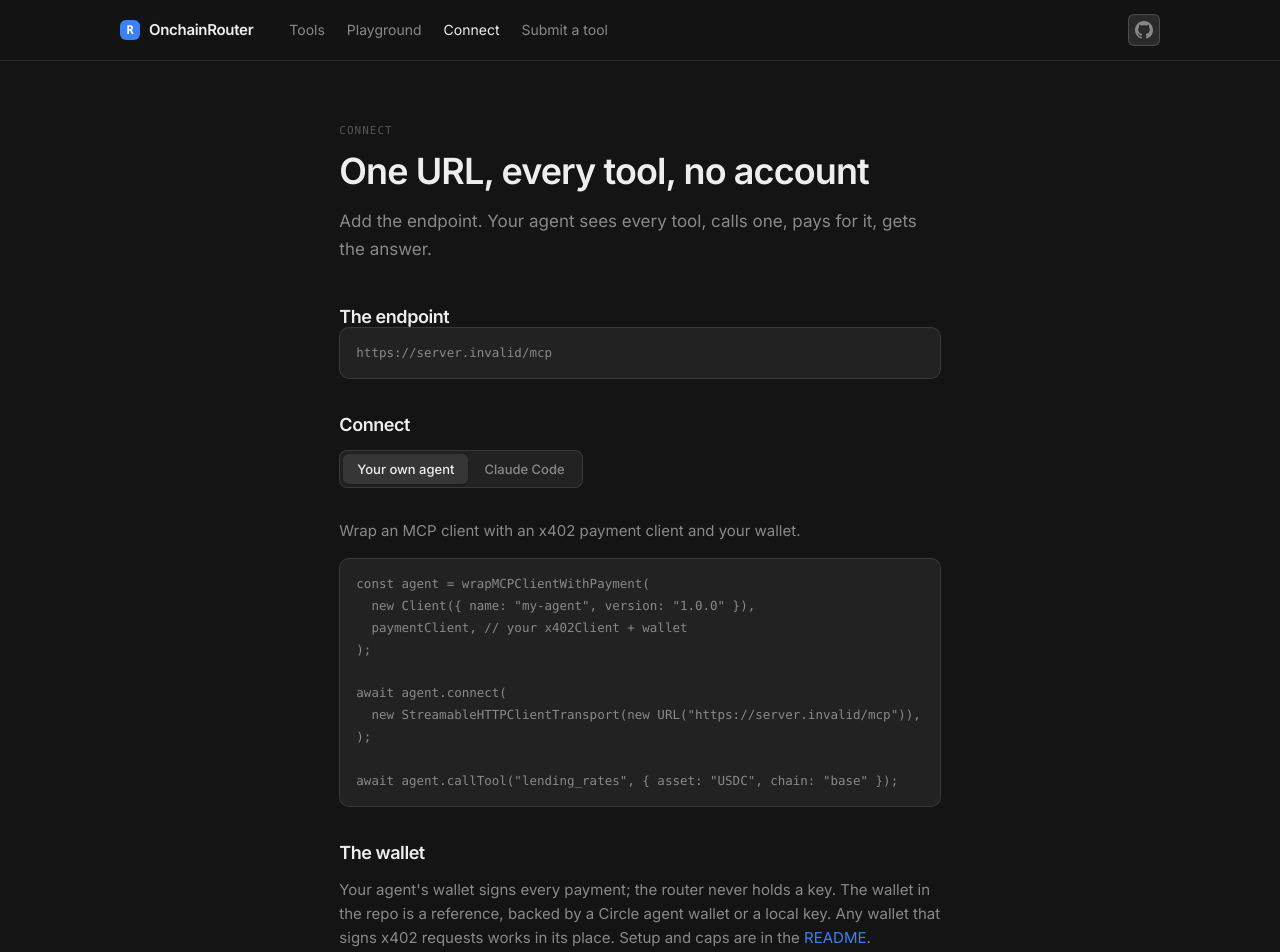
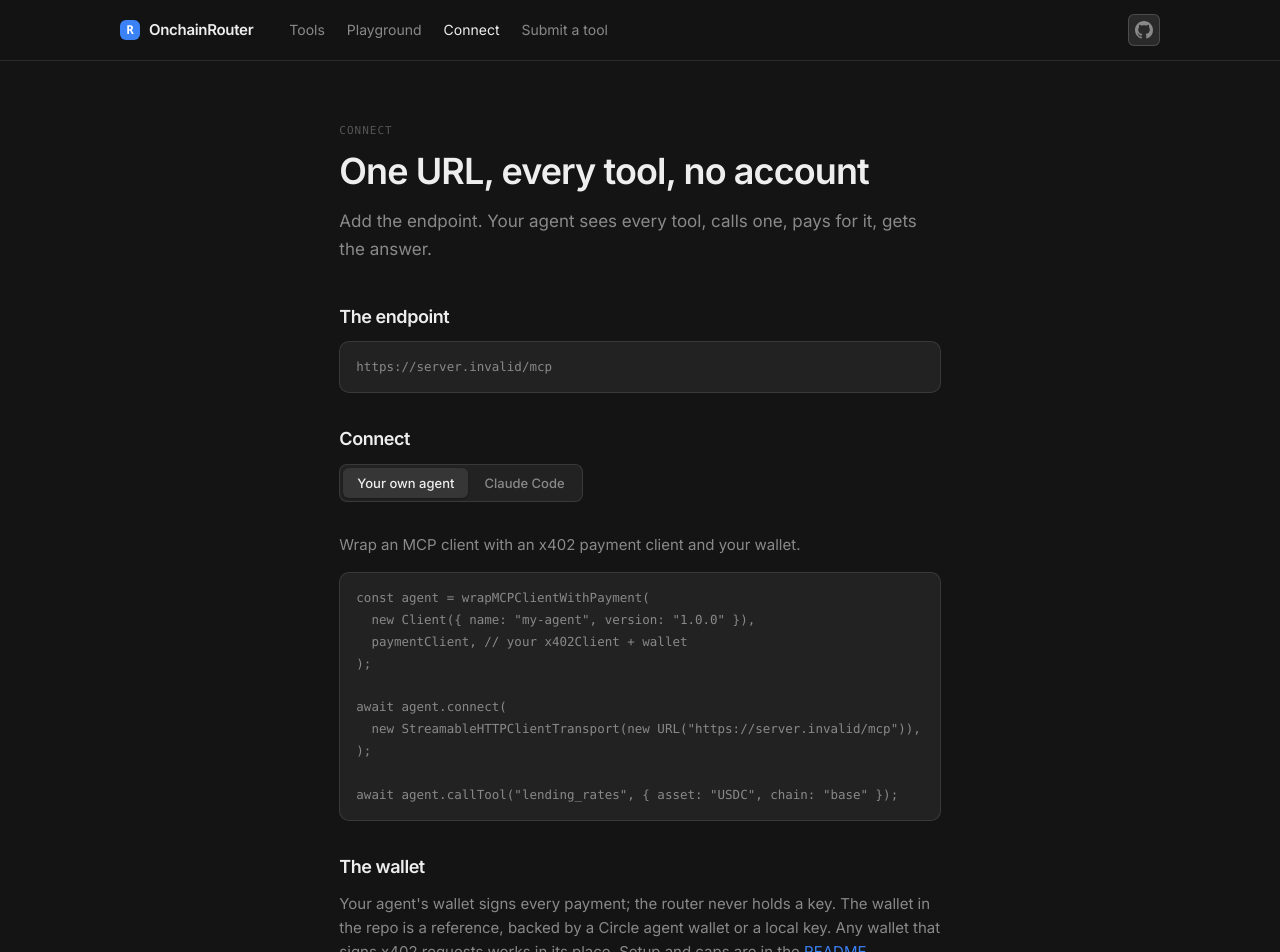
Before and after one commit to web3xDev/onchain-router, a Next.js app: page /connect in a window 1280 px wide. Shown: the top 952 px of the page. Built offline with nearby package versions, Linux system fonts and the light colour scheme; no server answers.

Commit message:
Space under every prose heading

```diff
--- a/app/connect/page.tsx
+++ b/app/connect/page.tsx
@@ -27,7 +27,7 @@ export default function ConnectPage() {
       <h2>The endpoint</h2>
       <pre className="code">{`${base}/mcp`}</pre>
 
-      <h2 style={{ marginBottom: 14 }}>Connect</h2>
+      <h2>Connect</h2>
       <ConnectPaths base={base} />
 
       <h2>The wallet</h2>
--- a/app/globals.css
+++ b/app/globals.css
@@ -910,6 +910,7 @@ pre {
 .prose h2 {
   font-size: 18px;
   margin-top: 36px;
+  margin-bottom: 14px;
 }
 
 .prose p {
```
